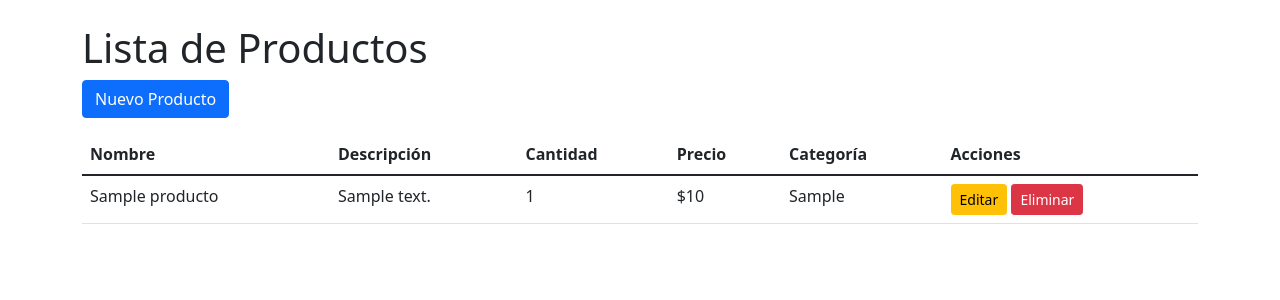
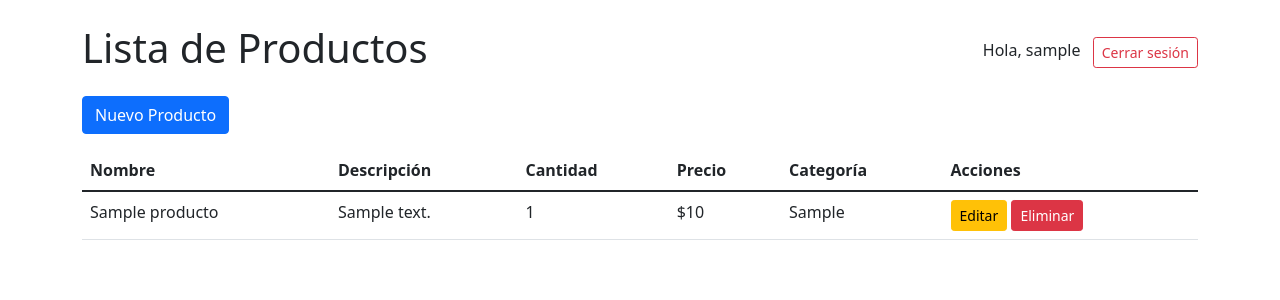
Before and after one commit to Marambio-MyA/DashboardX, a Django app: page / in a window 1280 px wide. Shown: the top 300 px of the page. Run offline with Django 5.2, Linux system fonts and the light colour scheme; a user stored in the database is signed in; tables that the repository leaves empty hold one stand-in row (values such as "Sample post").

Commit message:
feat: boton de cerrar sesion

```diff
--- a/productos/templates/productos/lista.html
+++ b/productos/templates/productos/lista.html
@@ -6,6 +6,19 @@
 </head>
 <body>
     <div class="container mt-4">
+
+        <!-- Barra superior -->
+        <div class="d-flex justify-content-between align-items-center mb-3">
+            <h1>Lista de Productos</h1>
+            {% if user.is_authenticated %}
+                <div>
+                    <span class="me-2">Hola, {{ user.username }}</span>
+                    <a href="{% url 'logout' %}" class="btn btn-outline-danger btn-sm">Cerrar sesión</a>
+                </div>
+            {% endif %}
+        </div>
+
+        <!-- Mensajes -->
         {% if messages %}
             {% for message in messages %}
                 <div class="alert alert-{{ message.tags }}">
@@ -14,9 +27,10 @@
             {% endfor %}
         {% endif %}
 
-        <h1>Lista de Productos</h1>
+        <!-- Botón nuevo producto -->
         <a href="{% url 'crear_producto' %}" class="btn btn-primary mb-3">Nuevo Producto</a>
 
+        <!-- Tabla de productos -->
         <table class="table">
             <thead>
                 <tr>
```
